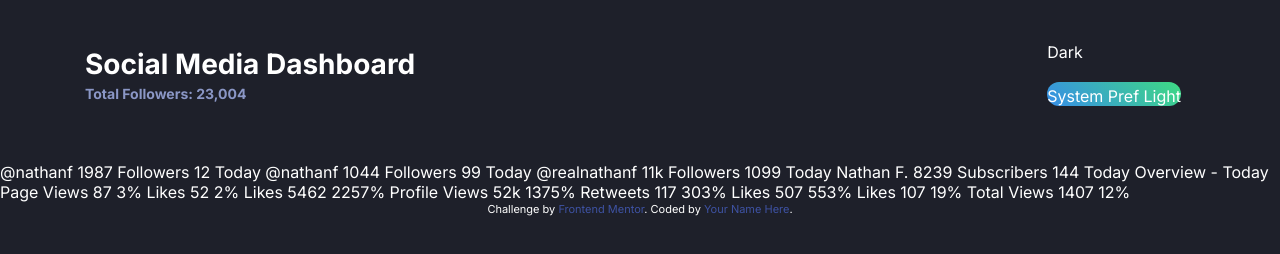
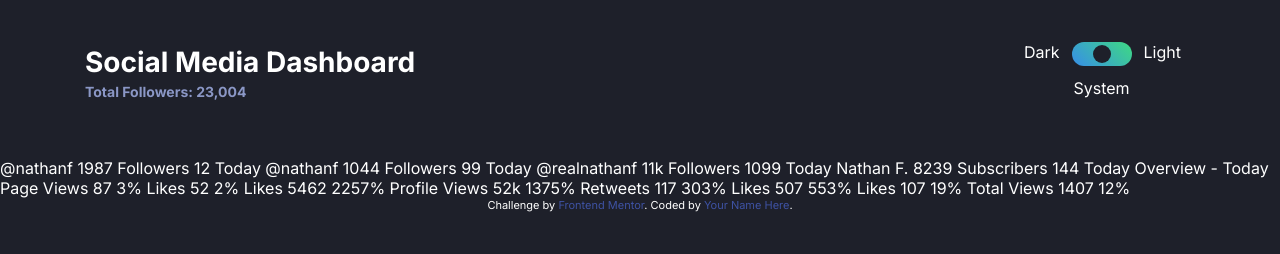
Before and after one commit to Billy-Burgess/Social-Media-Dashboard, a website: page index.html in a window 1280 px wide. Drawn offline with Linux system fonts and the light colour scheme.

Commit message:
Continuing with video tutorial
Mainly the toggle button with 3 choices.

```diff
--- a/app/scss/components/toggle.scss
+++ b/app/scss/components/toggle.scss
@@ -1,31 +1,75 @@
 @use '../util' as *;
 
 .toggle {
+    display: grid;
+    grid-template-columns: 1fr rem(60) 1fr;
+    grid-template-rows: repeat(2, 1fr);
+    gap: rem(12);
     border: none;
 
+    label {
+        &[for="dark"] {
+            grid-column: 1/2;
+            justify-self: end;
+        }
+
+        &[for="system"] {
+            grid-column: 1/4;
+            grid-row: 2/3;
+            justify-self: center;
+        }
+
+        &[for="light"] {
+            grid-column: 3/4;
+        }
+    }
+
     &__wrapper {
+        position: relative;
+        grid-column: 2/3;
         height: rem(24);
-
+        grid-row: 1/2;
     }
 
     input[type="radio"] {
         opacity: 0;
+        margin: 0 rem(-2) 0 rem(-2);
+        width: rem(20);
+        height: rem(24);
     }
 
     &__background {
         display: block;
         height: 100%;
+        position: absolute;
+        width: 100%;
+        top: 0;
         border-radius: rem(12);
         overflow: hidden;
         background: linear-gradient(225deg, var(--toggle-bg-end) 0%, var(--toggle-bg-start) 98.02%);
+        pointer-events: none;
     }
 
     &__button {
-        width: rem(16);
-        height: rem(16);
+        position: absolute;
+        left: rem(3);
+        top: rem(3);
+        right: 100%;
+        width: rem(18);
+        height: rem(18);
         border-radius: 50%;
-        background-color: var(--toggle);
+        background-color: var(--dark-bg);
+        transition: all 150ms ease-in-out;
     }
 
-    label {}
+    #light:checked~.toggle__button {
+        left: calc(100% - 21px);
+        right: 3px;
+    }
+
+    #system:checked~.toggle__button {
+        left: 50%;
+        right: auto;
+        transform: translate(-50%);
+    }
 }
--- a/index.html
+++ b/index.html
@@ -40,7 +40,7 @@
     </div>
 
     <fieldset class="header__toggle toggle" aria-label="theme toggle" role="radiogroup">
-      <label for="dark">Dark</label>
+
       <div class="toggle__wrapper">
         <input type="radio" name="theme" id="dark">
         <input type="radio" name="theme" id="system" checked>
@@ -48,7 +48,8 @@
         <span aria-hidden="true" class="toggle__background"></span>
         <span aria-hidden="true" class="toggle__button"></span>
       </div>
-      <label for="dark">System Pref</label>
+      <label for="dark">Dark</label>
+      <label for="system">System</label>
       <label for="light">Light</label>
 
 
```
Also changed, not shown: dist/style.css, 1 other file.
